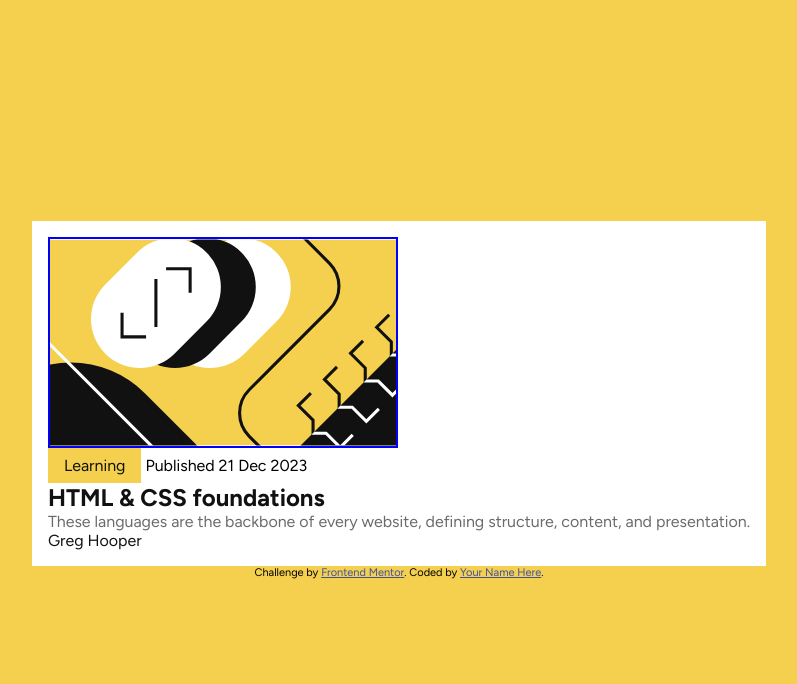
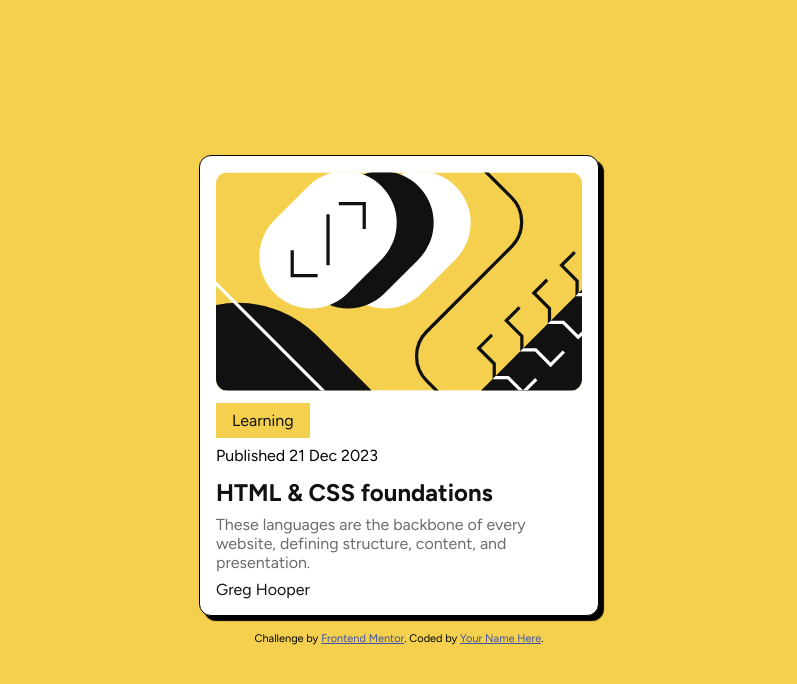
Before and after one commit to furqan7m3-ops/blog-preview-card-html-css, a plain HTML site: page index.html in a window 1280 px wide. Shown: the whole page, without its empty margins (241-1038 px from the left). Drawn offline with Linux system fonts and the light colour scheme.

Commit message:
Added some more styling almost completed

```diff
--- a/index.html
+++ b/index.html
@@ -22,18 +22,17 @@
       <header class="card-header">
         <p class="card-tag">Learning</p>
 
-        <time datetime="2023-12-21">Published 21 Dec 2023</time>
+        <time class="card-date" datetime="2023-12-21">Published 21 Dec 2023</time>
 
         <h2 class="card-heading">HTML & CSS foundations</h2>
       </header>
+
+      <p class="card-text">These languages are the backbone of every website, defining structure, content, and
+        presentation.</p>
+      <footer class="card-footer">
+        <p class="card-author">Greg Hooper</p>
+      </footer>
     </section>
-
-    <p class="card-text">These languages are the backbone of every website, defining structure, content, and
-      presentation.</p>
-    <footer class="card-footer">
-      <p class="card-author">Greg Hooper</p>
-    </footer>
-
   </article>
 
 
--- a/style.css
+++ b/style.css
@@ -27,19 +27,24 @@ body{
 .card{
     background-color: var(--color-card);
     padding: 1rem;
+    max-width: 400px;
+    border: 1px solid black;
+    border-radius: 12px;
+    box-shadow: 5px 5px 1px 0px black;
+    margin-bottom: 1rem;
 }
 
 .card-img-container{
     width: 100%;
-    display: flex;
 }
 
 .card-img{
+    border-radius: 12px;
     max-width: 100%;
-    width: 350px;
+    width: 100%;
     object-fit: cover;
     height: auto;
-    border: 2px solid blue;
+    /* border: 2px solid blue; */
 }
 
 
@@ -48,8 +53,14 @@ body{
     background-color: var(--color-accent);
     padding:0.5rem 1rem;
     display: inline-block;
+    margin-block:0.5rem;
 }
 
+
+.card-date{
+    display: block;
+    margin-bottom: 0.8rem;
+}
 
 .card-heading{
     color:var(--color-text-primary);
@@ -64,5 +75,12 @@ body{
 }
 
 
+.card-body{
+    display: flex;
+    flex-direction: column;
+    gap: 0.5rem;
+    /* border: 2px solid red; */
+}
+
 .attribution { font-size: 11px; text-align: center; }
 .attribution a { color: hsl(228, 45%, 44%); }
```
